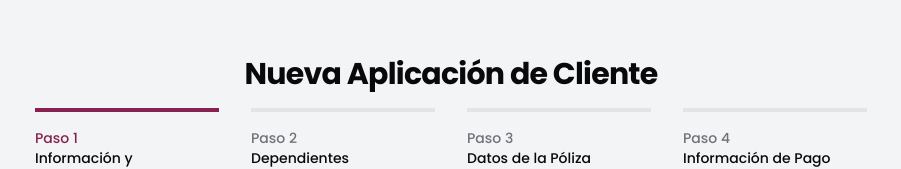
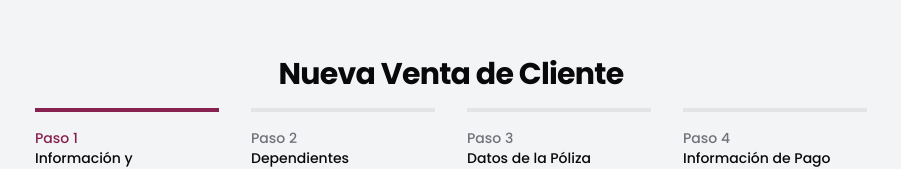
Before and after one commit to dasilvacsv/evapp, a Next.js app: page /customers/new in a window 1280 px wide. Shown: the top 169 px of the page, without its empty margins (317-1218 px from the left). Built offline with nearby package versions, Linux system fonts and the light colour scheme; no server answers; sample sign-in values are in the browser's storage.

Commit message:
changed new application to new customer

```diff
--- a/src/app/(admin)/customers/new/page.tsx
+++ b/src/app/(admin)/customers/new/page.tsx
@@ -116,7 +116,7 @@ export default function NewCustomerPage() {
   return (
     <div className="p-4 md:p-8 space-y-12 max-w-4xl mx-auto">
       <header className="space-y-4">
-        <h1 className="text-3xl font-bold tracking-tight text-center">Nueva Aplicación de Cliente</h1>
+        <h1 className="text-3xl font-bold tracking-tight text-center">Nueva Venta de Cliente</h1>
         <div className="pb-10">
           <FormStepper steps={steps} currentStep={currentStep} />
         </div>
--- a/src/app/(admin)/customers/page.tsx
+++ b/src/app/(admin)/customers/page.tsx
@@ -77,7 +77,7 @@ export default function CustomersPage({ searchParams }: PageProps) {
         <Button asChild size="lg">
           <Link href="/customers/new">
             <PlusCircle className="mr-2 h-5 w-5" />
-            Nueva Aplicación
+            Nueva Venta
           </Link>
         </Button>
       </header>
```
